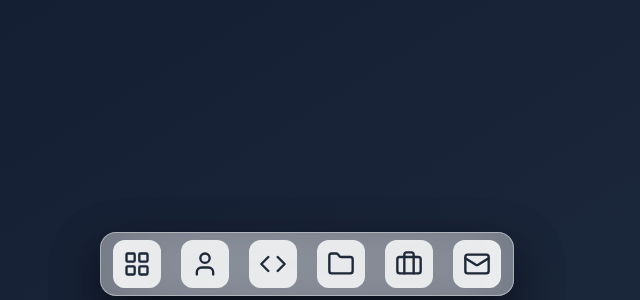
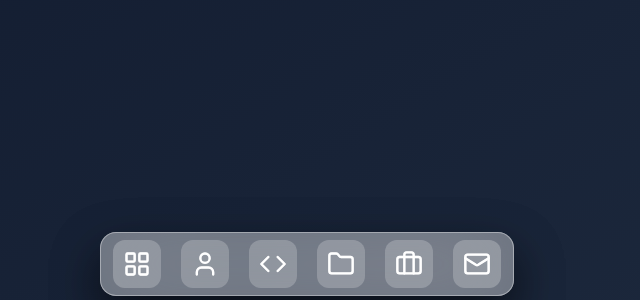
Before and after one commit to pv2k3/windportfolio, a Next.js app: page /desktop in a window 1280 px wide. Shown: the part 500-800 px from the top of the page, without its empty margins (333-973 px from the left). Built offline with nearby package versions, Linux system fonts and the light colour scheme.

Commit message:
updated icons on desktop navbar logic

```diff
--- a/app/components/desktop/DesktopNavbar.tsx
+++ b/app/components/desktop/DesktopNavbar.tsx
@@ -13,10 +13,31 @@ import {
 import DockButton from "./DockButton";
 import StartMenu from "./StartMenu";
 import { useWindowStore } from "@/app/shared/state/windowStore";
+import type { WindowType } from "@/app/shared/state/windowStore";
 
 export default function DesktopNavbar() {
   const [startOpen, setStartOpen] = useState(false);
+
   const openWindow = useWindowStore((s) => s.openWindow);
+  const windows = useWindowStore((s) => s.windows);
+
+  /* ===================== HELPERS ===================== */
+
+  const getWindow = (type: WindowType) =>
+    windows.find((w) => w.type === type);
+
+  const isOpened = (type: WindowType) =>
+    !!getWindow(type)?.isOpened;
+
+  const isActive = (type: WindowType) =>
+    !!getWindow(type)?.isActive;
+
+  const isVisible = (type: WindowType) => {
+    const w = getWindow(type);
+    return !!w && w.isOpened && !w.isMinimized;
+  };
+
+  /* ===================== RENDER ===================== */
 
   return (
     <>
@@ -38,19 +59,22 @@ export default function DesktopNavbar() {
           z-50
         "
       >
-        {/* START = MENU */}
+        {/* START */}
         <DockButton
           label="Start"
           href="#"
           icon={LayoutGrid}
+          active={startOpen}
           onClick={() => setStartOpen((v) => !v)}
         />
 
-        {/* APPS = WINDOWS */}
+        {/* WINDOWS */}
         <DockButton
           label="About"
           href="#"
           icon={User}
+          opened={isOpened("about")}
+          active={isActive("about")}
           onClick={() => openWindow("about")}
         />
 
@@ -58,6 +82,8 @@ export default function DesktopNavbar() {
           label="Skills"
           href="#"
           icon={Code}
+          opened={isOpened("skills")}
+          active={isActive("skills")}
           onClick={() => openWindow("skills")}
         />
 
@@ -65,6 +91,8 @@ export default function DesktopNavbar() {
           label="Projects"
           href="#"
           icon={Folder}
+          opened={isOpened("projects")}
+          active={isActive("projects")}
           onClick={() => openWindow("projects")}
         />
 
@@ -72,6 +100,8 @@ export default function DesktopNavbar() {
           label="Experience"
           href="#"
           icon={Briefcase}
+          opened={isOpened("experience")}
+          active={isActive("experience")}
           onClick={() => openWindow("experience")}
         />
 
@@ -79,6 +109,8 @@ export default function DesktopNavbar() {
           label="Contact"
           href="#"
           icon={Mail}
+          opened={isOpened("contact")}
+          active={isActive("contact")}
           onClick={() => openWindow("contact")}
         />
       </nav>
--- a/app/components/desktop/DockButton.tsx
+++ b/app/components/desktop/DockButton.tsx
@@ -5,36 +5,51 @@ import { LucideIcon } from "lucide-react";
 
 type DockButtonProps = {
   label: string;
-  href: string;
   icon: LucideIcon;
+  href?: string;
+  active?: boolean;
+  opened?: boolean;
   onClick?: () => void;
 };
 
 export default function DockButton({
   label,
+  icon: Icon,
   href,
-  icon: Icon,
   onClick,
+  active = false,
+  opened = false,
 }: DockButtonProps) {
   const content = (
     <div
-      className="
+      className={`
         group relative
         flex flex-col items-center justify-center
         w-12 h-12
         rounded-xl
-        bg-white/70
-        text-gray-800
         transition-all duration-300 ease-out
         hover:-translate-y-4
         hover:scale-105
-        hover:bg-white
         hover:shadow-[0_12px_30px_rgba(0,0,0,0.3)]
         active:scale-95
-      "
+
+        ${active ? "bg-white/40 scale-110 shadow-lg" : "bg-white/15"}
+      `}
     >
       {/* Icon */}
-      <Icon className="w-7 h-7" />
+      <Icon className="w-7 h-7 text-white" />
+
+      {/* OPEN INDICATOR */}
+      {opened && (
+        <span
+          className={`
+            absolute bottom-1
+            w-1.5 h-1.5 rounded-full
+            ${active ? "bg-green-400" : "bg-white/70"}
+          `}
+        />
+      )}
+
       {/* Hover Label */}
       <span
         className="
@@ -55,19 +70,27 @@ export default function DockButton({
     </div>
   );
 
-  // If onClick is provided, behave like a button (for window pane, etc.)
+  // Button behavior (window actions)
   if (onClick) {
     return (
-      <button onClick={onClick} className="outline-none">
+      <button
+        onClick={onClick}
+        className="outline-none focus:outline-none"
+        aria-label={label}
+      >
         {content}
       </button>
     );
   }
 
-  // Otherwise behave like a link
-  return (
-    <Link href={href} className="outline-none">
-      {content}
-    </Link>
-  );
+  // Link behavior (navigation)
+  if (href) {
+    return (
+      <Link href={href} className="outline-none" aria-label={label}>
+        {content}
+      </Link>
+    );
+  }
+
+  return null;
 }
--- a/app/components/desktop/WindowManager.tsx
+++ b/app/components/desktop/WindowManager.tsx
@@ -3,31 +3,30 @@
 import AppWindow from "./AppWindow";
 import { useWindowStore } from "@/app/shared/state/windowStore";
 
-import About from "@/app/components/pages/About"
-import Skills from "@/app/components/pages/Skills"
-import Projects from "@/app/components/pages/Projects"
-import Experience from "@/app/components/pages/Experience"
-import Contact from "@/app/components/pages/Contact"
-
+import About from "@/app/components/pages/About";
+import Skills from "@/app/components/pages/Skills";
+import Projects from "@/app/components/pages/Projects";
+import Experience from "@/app/components/pages/Experience";
+import Contact from "@/app/components/pages/Contact";
 
 export default function WindowManager() {
-  const { windows } = useWindowStore();
+  const windows = useWindowStore((s) => s.windows);
 
   return (
     <>
       {windows
-        .filter((win) => win.isOpened)
+        .filter((win) => win.isOpened && !win.isMinimized)
         .map((win) => (
           <AppWindow
             key={win.id}
             id={win.id}
             title={win.type.toUpperCase()}
           >
-            {win.type === "about" && <About/>}
-            {win.type === "skills" && <Skills/>}
-            {win.type === "projects" && <Projects/>}
-            {win.type === "experience" && <Experience/>}
-            {win.type === "contact" && <Contact/>}
+            {win.type === "about" && <About />}
+            {win.type === "skills" && <Skills />}
+            {win.type === "projects" && <Projects />}
+            {win.type === "experience" && <Experience />}
+            {win.type === "contact" && <Contact />}
           </AppWindow>
         ))}
     </>
--- a/app/shared/state/windowStore.ts
+++ b/app/shared/state/windowStore.ts
@@ -8,15 +8,8 @@ export type WindowType =
   | "contact"
   | "start";
 
-type Position = {
-  x: number;
-  y: number;
-};
-
-type Size = {
-  width: number;
-  height: number;
-};
+type Position = { x: number; y: number };
+type Size = { width: number; height: number };
 
 type WindowInstance = {
   id: string;
@@ -28,10 +21,10 @@ type WindowInstance = {
   restorePosition?: Position;
   restoreSize?: Size;
 
-  isOpened: boolean;
-  isActive: boolean;
+  isOpened: boolean;     // exists in system (dock)
+  isActive: boolean;     // focused window
+  isMinimized: boolean;  // not visible
   isMaximized: boolean;
-  isMinimized: boolean;
 
   zIndex: number;
 };
@@ -49,7 +42,6 @@ type WindowStore = {
   setSize: (id: string, size: Size) => void;
 
   toggleMaximize: (id: string) => void;
-
   minimizeWindow: (id: string) => void;
   restoreWindow: (id: string) => void;
 };
@@ -57,41 +49,47 @@ type WindowStore = {
 export const useWindowStore = create<WindowStore>((set) => ({
   windows: [],
 
-  /* ===================== OPEN ===================== */
+  /* ===================== OPEN / RESTORE ===================== */
   openWindow: (type) =>
     set((state) => {
-    const existing = state.windows.find(
-      (w) => w.type === type && w.isOpened && !w.isMinimized
-    );
-
       const maxZ = Math.max(0, ...state.windows.map(w => w.zIndex));
 
-    // 👉 If already open → just activate it
+      const existing = state.windows.find(w => w.type === type);
+
+      // 🔁 Restore or activate existing window
       if (existing) {
         return {
           windows: state.windows.map(w =>
             w.id === existing.id
-            ? { ...w, isActive: true, zIndex: maxZ + 1 }
+              ? {
+                  ...w,
+                  isOpened: true,
+                  isMinimized: false,
+                  isActive: true,
+                  zIndex: maxZ + 1,
+                }
               : { ...w, isActive: false }
           ),
         };
       }
 
-    // 👉 Else create new window
-    return {
-      windows: [
-        ...state.windows.map(w => ({ ...w, isActive: false })),
-        {
+      // ➕ Create new window
+      const newWindow: WindowInstance = {
         id: crypto.randomUUID(),
         type,
         position: { x: 120, y: 80 },
         size: { width: 520, height: 420 },
         isOpened: true,
         isActive: true,
+        isMinimized: false,
         isMaximized: false,
-          isMinimized: false,
         zIndex: maxZ + 1,
-        },
+      };
+
+      return {
+        windows: [
+          ...state.windows.map(w => ({ ...w, isActive: false })),
+          newWindow,
         ],
       };
     }),
@@ -99,17 +97,7 @@ export const useWindowStore = create<WindowStore>((set) => ({
   /* ===================== CLOSE ===================== */
   closeWindow: (id) =>
     set((state) => ({
-      windows: state.windows.map(w =>
-        w.id === id
-          ? {
-              ...w,
-              isOpened: false,
-              isActive: false,
-              isMinimized: false,
-              isMaximized: false,
-            }
-          : w
-      ),
+      windows: state.windows.filter(w => w.id !== id),
     })),
 
   /* ===================== FOCUS ===================== */
@@ -131,28 +119,31 @@ export const useWindowStore = create<WindowStore>((set) => ({
       windows: state.windows.map(w => ({ ...w, isActive: false })),
     })),
 
-  /* ===================== MOVE / RESIZE ===================== */
+  /* ===================== MOVE ===================== */
   setPosition: (id, position) =>
     set((state) => ({
       windows: state.windows.map(w =>
-        w.id === id && !w.isMaximized
-          ? { ...w, position }
-          : w
+        w.id === id && !w.isMaximized ? { ...w, position } : w
       ),
     })),
 
+  /* ===================== RESIZE ===================== */
   setSize: (id, size) =>
     set((state) => ({
       windows: state.windows.map(w =>
-        w.id === id && !w.isMaximized
-          ? { ...w, size }
-          : w
+        w.id === id && !w.isMaximized ? { ...w, size } : w
       ),
     })),
 
   /* ===================== MAXIMIZE ===================== */
   toggleMaximize: (id) =>
-    set((state) => ({
+    set((state) => {
+      const screenWidth =
+        typeof window !== "undefined" ? window.innerWidth : 1200;
+      const screenHeight =
+        typeof window !== "undefined" ? window.innerHeight - 72 : 800;
+
+      return {
         windows: state.windows.map(w => {
           if (w.id !== id) return w;
 
@@ -162,10 +153,7 @@ export const useWindowStore = create<WindowStore>((set) => ({
               restorePosition: w.position,
               restoreSize: w.size,
               position: { x: 0, y: 0 },
-            size: {
-              width: window.innerWidth,
-              height: window.innerHeight - 72,
-            },
+              size: { width: screenWidth, height: screenHeight },
               isMaximized: true,
             };
           }
@@ -177,7 +165,8 @@ export const useWindowStore = create<WindowStore>((set) => ({
             isMaximized: false,
           };
         }),
-    })),
+      };
+    }),
 
   /* ===================== MINIMIZE ===================== */
   minimizeWindow: (id) =>
@@ -189,6 +178,7 @@ export const useWindowStore = create<WindowStore>((set) => ({
       ),
     })),
 
+  /* ===================== RESTORE ===================== */
   restoreWindow: (id) =>
     set((state) => {
       const maxZ = Math.max(0, ...state.windows.map(w => w.zIndex));
```
Also changed, not shown: app/components/desktop/AppWindow.tsx (+11 -35 lines). Lines whose indentation alone changed are shown as unchanged.
